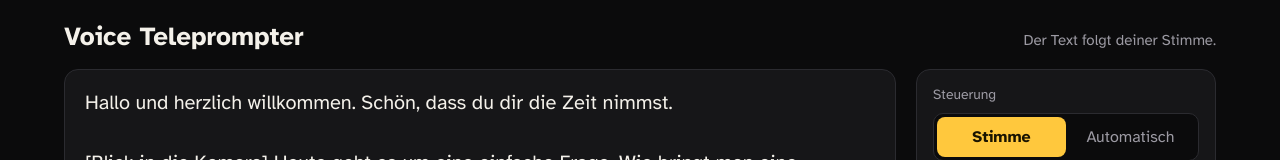
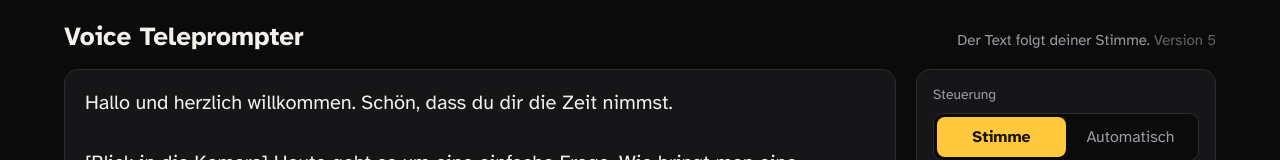
Before and after one commit to PatrickBruhn/prompter, a plain HTML site: page index.html in a window 1280 px wide. Shown: the top 160 px of the page. Drawn offline with Linux system fonts and the light colour scheme.

Commit message:
Versionsanzeige
Co-Authored-By: Claude Opus 5.5 <noreply@anthropic.com>
Claude-Session: https://claude.ai/code/session_01BoAgpB9knyKvWfuP4MJxAX

```diff
--- a/index.html
+++ b/index.html
@@ -113,7 +113,7 @@
 <section id="editor">
   <header>
     <h1>Voice Teleprompter</h1>
-    <p>Der Text folgt deiner Stimme.</p>
+    <p>Der Text folgt deiner Stimme. <span style="opacity:.6">Version 5</span></p>
   </header>
   <div class="editor-body">
     <textarea id="script" spellcheck="false" aria-label="Text für den Teleprompter"></textarea>
```
